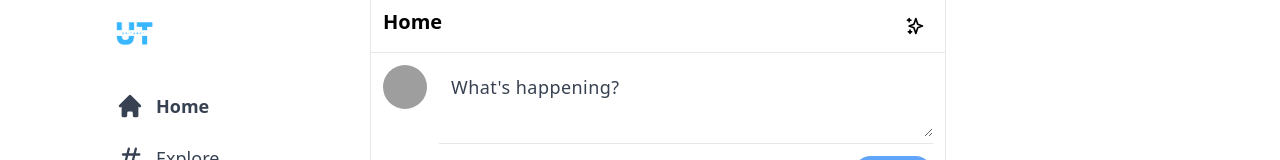
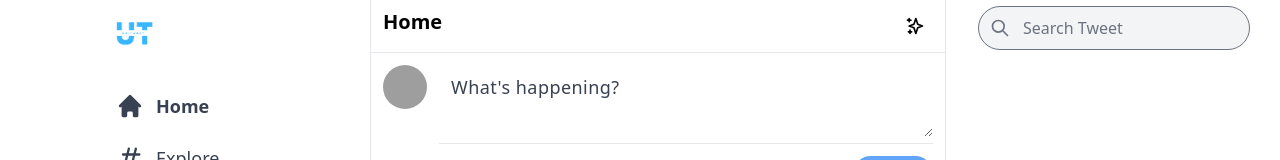
Before and after one commit to LalithaRamanaV/unitweet, a Next.js app: page / in a window 1280 px wide. Shown: the top 160 px of the page. Built offline with nearby package versions, Linux system fonts and the light colour scheme; grey boxes are pictures that could not be loaded.

Commit message:
create widgets component and searchbar

```diff
--- /dev/null
+++ b/components/Widgets.js
@@ -0,0 +1,17 @@
+import React from 'react'
+import {SearchIcon} from "@heroicons/react/outline"
+
+function Widgets() {
+  return (
+    <div className="xl:w-[600px] hidden lg:inline ml-8 space-y-5">
+        <div className="w-[90%] xl:[75%] sticky top-0 bg-white py-1.5 z-50">
+        <div className="flex items-center p-3 rounded-full relative">
+         <SearchIcon className="h-5 z-50 text-gray-500"/>
+         <input className="absolute inset-0 rounded-full pl-11 border-gray-500 text-gray-700 focus:shadow-lg focus:bg-white bg-gray-100"type="text" placeholder="Search Tweet"/>
+        </div>
+        </div>
+    </div>
+  )
+}
+
+export default Widgets
--- a/pages/index.js
+++ b/pages/index.js
@@ -1,6 +1,7 @@
 import Head from "next/head"
 import Feed from "../components/Feed"
 import Sidebar from '../components/Sidebar'
+import Widgets from "../components/Widgets"
 
 
 export default function Home() {
@@ -17,6 +18,7 @@
       {/* feed */}
       <Feed/>
       {/* widgets */}
+      <Widgets/>
       {/* models */}
       </main>
     </div>
```
